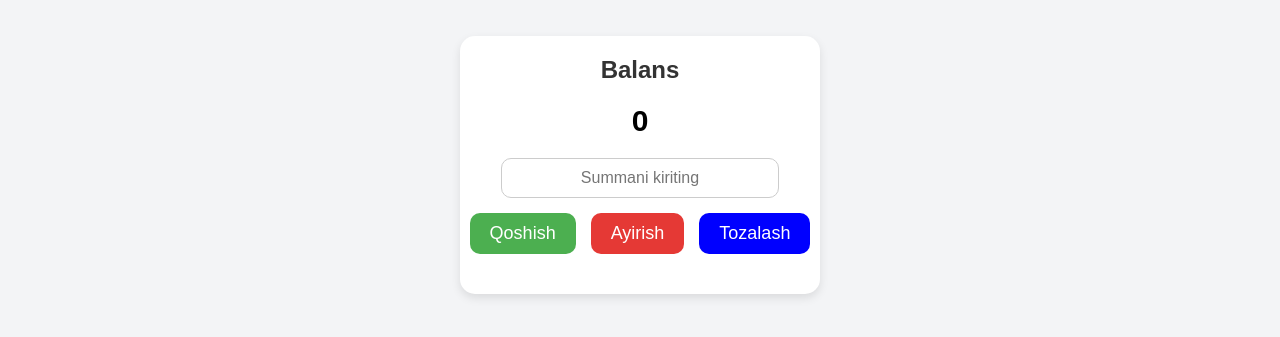
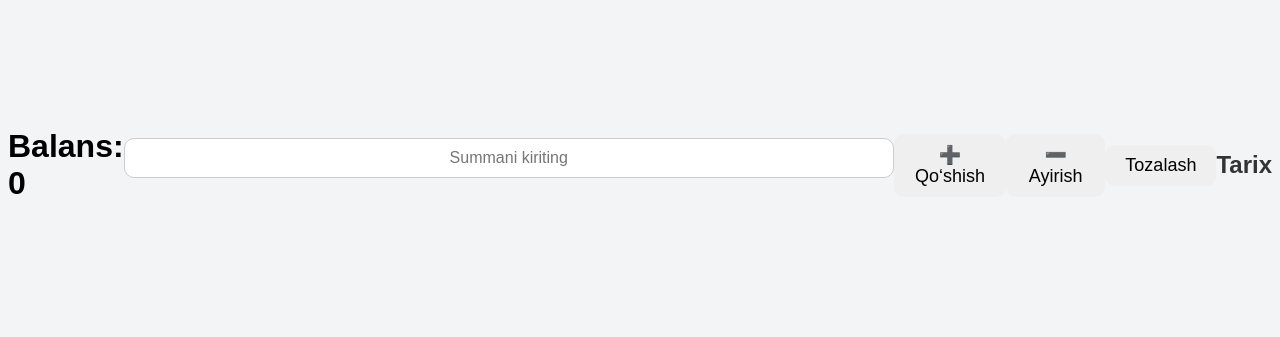
Before and after one commit to BobJunior-hub/Balance, a plain HTML site: page index.html in a window 1280 px wide. Shown: the part 243-580 px from the top of the page. Drawn offline with Linux system fonts and the light colour scheme.

Commit message:
Update index.html

```diff
--- a/index.html
+++ b/index.html
@@ -1,27 +1,21 @@
 <!DOCTYPE html>
 <html lang="uz">
 <head>
-  <meta charset="UTF-8" />
-  <meta name="viewport" content="width=device-width, initial-scale=1.0" />
-  <title>Balans </title>
-  <link rel="stylesheet" href="style.css" />
+  <meta charset="UTF-8">
+  <title>Balans Tracker</title>
+  <link rel="stylesheet" href="style.css">
 </head>
 <body>
-  <div class="card">
-    <h2>Balans</h2>
-  <div class="balance" id="balance">0</div>
-    <input type="number" id="amount" placeholder="Summani kiriting">
-     <div class="btns">
-      <button class="plus" onclick="changeBalance('plus')">Qoshish</button>
-      <button class="minus" onclick="changeBalance('minus')">Ayirish</button>
-       <button class="tozalash" onclick="clean()">Tozalash</button>
-     </div>
-    <div class="history" id="history"></div>
-  </div>
+  <h1>Balans: <span id="balance">0</span></h1>
 
+  <input id="amount" type="number" placeholder="Summani kiriting">
+  <button onclick="changeBalance('plus')">➕ Qo‘shish</button>
+  <button onclick="changeBalance('minus')">➖ Ayirish</button>
+  <button onclick="clean()"> Tozalash</button>
 
+  <h2>Tarix</h2>
+  <div id="history"></div>
 
   <script src="main.js"></script>
-
 </body>
 </html>
```
